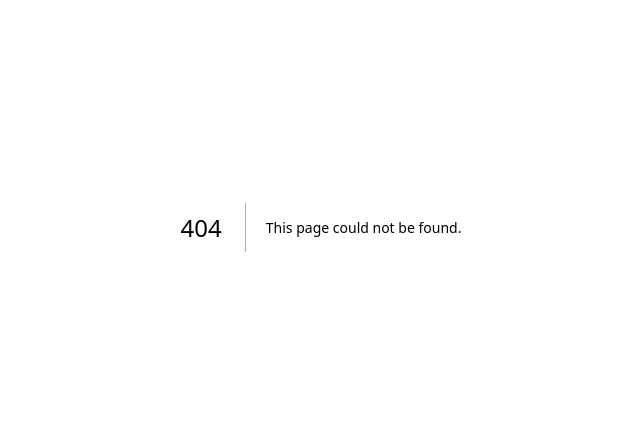
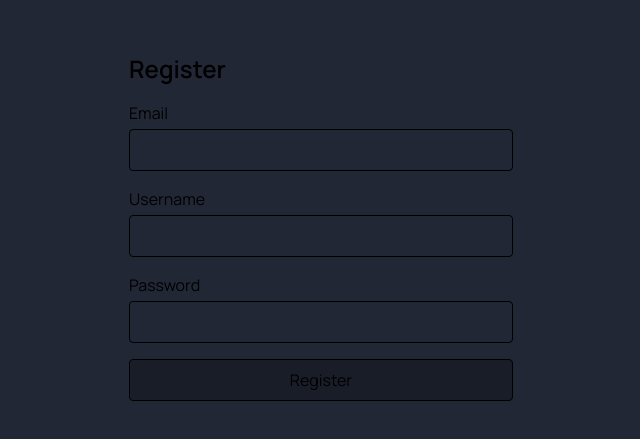
Before and after one commit to The-42-Chosen/ft_transcendence, a Next.js app in the folder docker/next/: page /register in a window 1280 px wide. Before the commit this address had no page. Shown: the part 173-612 px from the top of the page, without its empty margins (319-959 px from the left). Built offline with nearby package versions, Linux system fonts and the light colour scheme.

Commit message:
(feat): USER - Implement a new page to register a new account

```diff
--- /dev/null
+++ b/docker/next/src/app/register/page.tsx
@@ -0,0 +1,137 @@
+"use client";
+
+import { FormEvent, useState } from "react";
+import { useRouter } from "next/navigation";
+
+export default function RegisterPage() {
+  const router = useRouter();
+
+  const [email, setEmail] = useState("");
+  const [username, setUsername] = useState("");
+  const [password, setPassword] = useState("");
+
+  const [error, setError] = useState<string | null>(null);
+  const [loading, setLoading] = useState(false);
+
+  async function handleSubmit(
+    event: FormEvent<HTMLFormElement>
+  ) {
+    event.preventDefault();
+
+    setError(null);
+    setLoading(true);
+
+    try {
+      const response = await fetch("/api/users", {
+        method: "POST",
+        headers: {
+          "Content-Type": "application/json",
+        },
+        body: JSON.stringify({
+          email,
+          username,
+          password,
+        }),
+      });
+
+      const data = await response.json();
+
+      if (!response.ok) {
+        setError(
+          data.error ?? "Unable to create account"
+        );
+        return;
+      }
+
+      router.push("/login");
+      router.refresh();
+    } catch (error) {
+      console.error(error);
+      setError("Something went wrong");
+    } finally {
+      setLoading(false);
+    }
+  }
+
+  return (
+    <main className="min-h-screen flex items-center justify-center">
+      <form
+        onSubmit={handleSubmit}
+        className="flex w-full max-w-sm flex-col gap-4"
+      >
+        <h1 className="text-2xl font-semibold">
+          Register
+        </h1>
+
+        <div className="flex flex-col gap-1">
+          <label htmlFor="email">
+            Email
+          </label>
+
+          <input
+            id="email"
+            type="email"
+            value={email}
+            onChange={(event) =>
+              setEmail(event.target.value)
+            }
+            required
+            className="rounded border px-3 py-2"
+          />
+        </div>
+
+        <div className="flex flex-col gap-1">
+          <label htmlFor="username">
+            Username
+          </label>
+
+          <input
+            id="username"
+            type="text"
+            value={username}
+            onChange={(event) =>
+              setUsername(event.target.value)
+            }
+            required
+            minLength={3}
+            className="rounded border px-3 py-2"
+          />
+        </div>
+
+        <div className="flex flex-col gap-1">
+          <label htmlFor="password">
+            Password
+          </label>
+
+          <input
+            id="password"
+            type="password"
+            value={password}
+            onChange={(event) =>
+              setPassword(event.target.value)
+            }
+            required
+            minLength={8}
+            className="rounded border px-3 py-2"
+          />
+        </div>
+
+        {error && (
+          <p className="text-sm text-red-500">
+            {error}
+          </p>
+        )}
+
+        <button
+          type="submit"
+          disabled={loading}
+          className="rounded border px-4 py-2"
+        >
+          {loading
+            ? "Creating account..."
+            : "Register"}
+        </button>
+      </form>
+    </main>
+  );
+}
```
